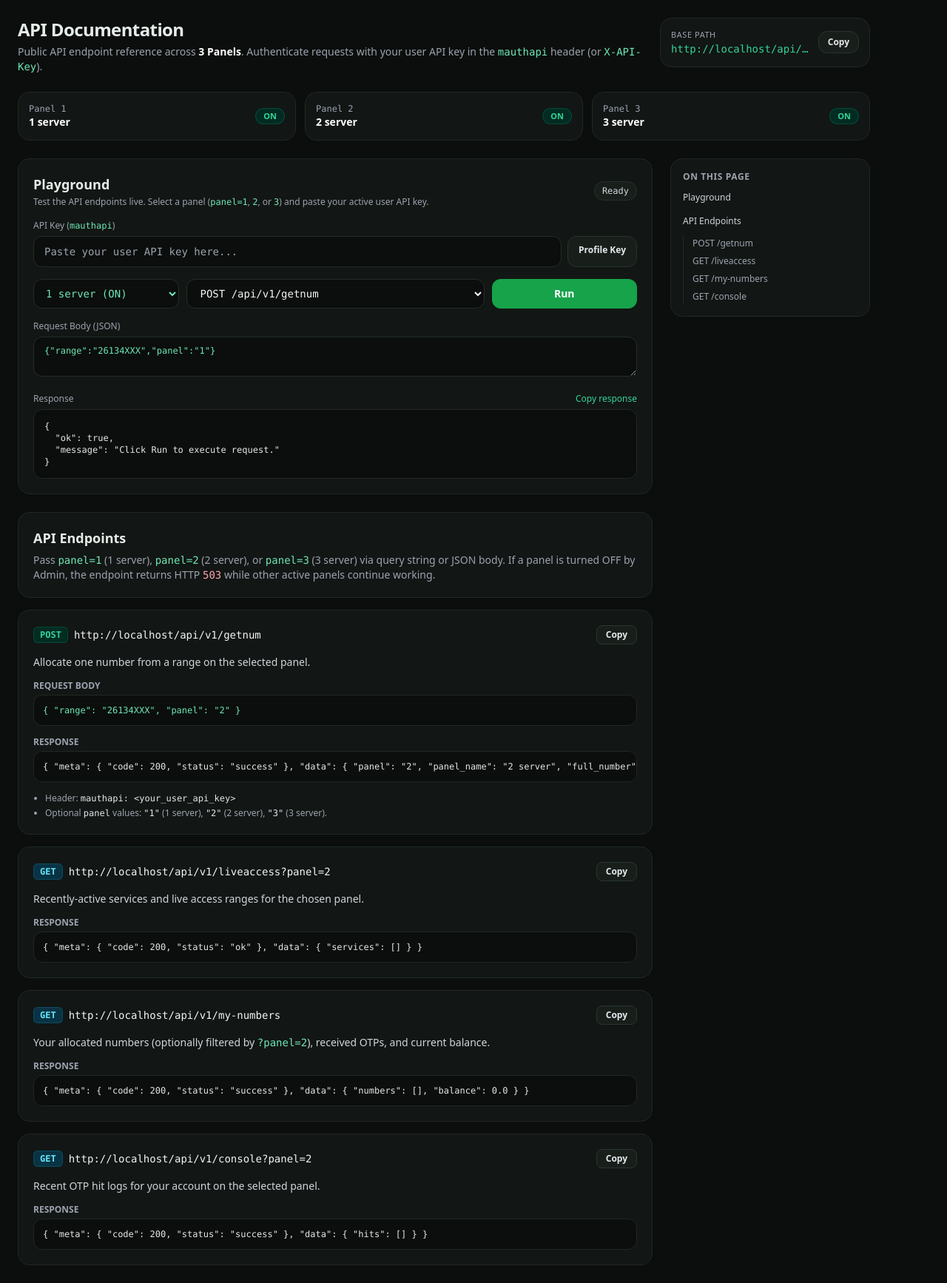
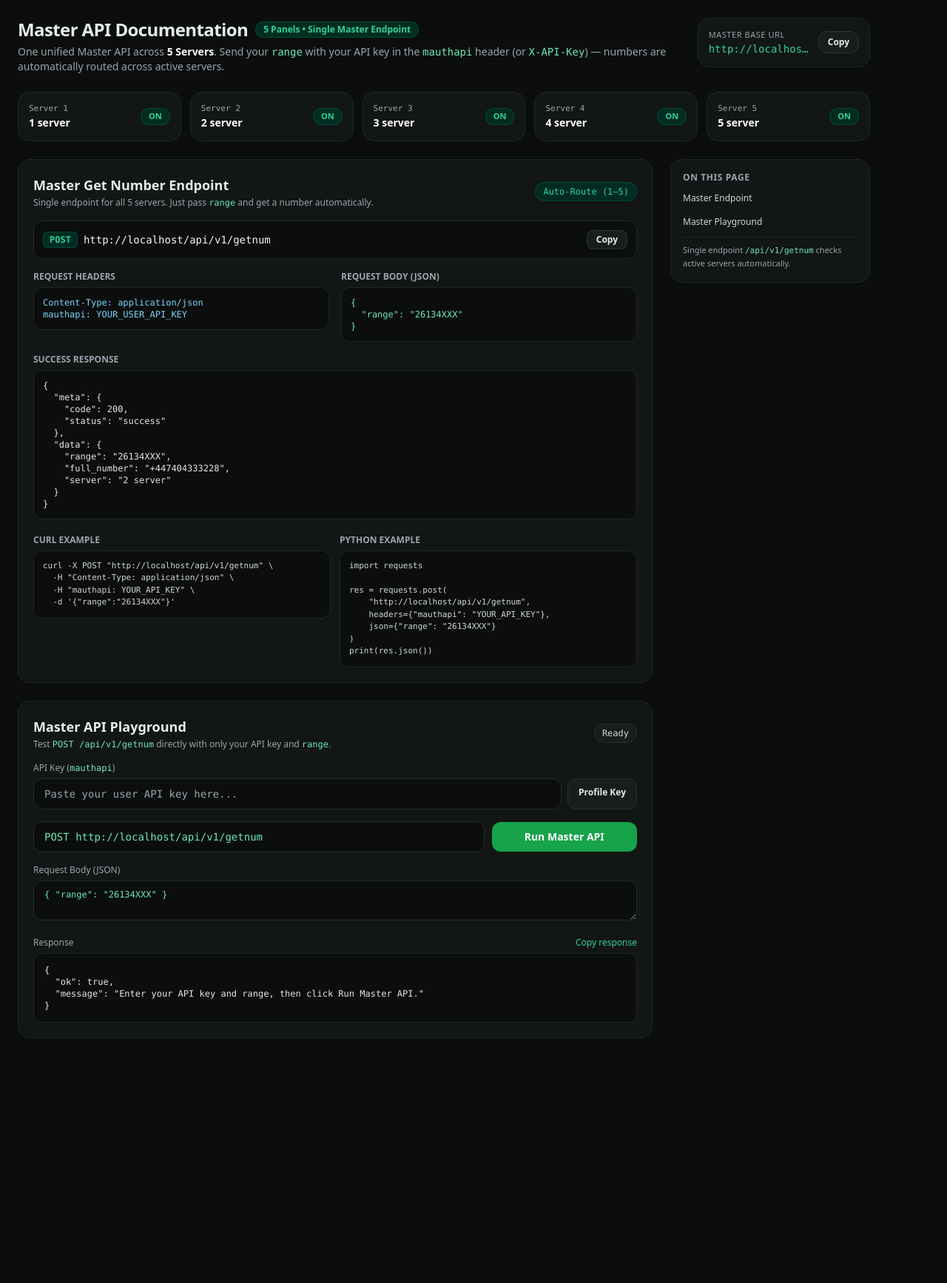
Before and after one commit to mrifathossen57-svg/Free-ai, a Flask app: page /api-docs in a window 1280 px wide. Shown: the whole page at 74% size. After the commit the page ends 1403 px from the top, so only its background shows below. Run offline with Flask 3, Linux system fonts and the light colour scheme; data comes from the database, SQL or seed files in the repository; some libraries are stand-ins or nearby versions.

Commit message:
Update api_docs.html

```diff
--- a/templates/api_docs.html
+++ b/templates/api_docs.html
@@ -4,61 +4,146 @@
 {% set site_base = base_path if base_path else (request.host_url.rstrip('/') ~ '/api/v1') %}
 {% set p_map = panels_status if panels_status is defined else {
   "1": {"key": "1", "name": "1 server", "active": voltx_panel_active if voltx_panel_active is defined else true},
-  "2": {"key": "2", "name": "2 server", "active": true},
-  "3": {"key": "3", "name": "3 server", "active": true}
+  "2": {"key": "2", "name": "2 server", "active": panel_2_active if panel_2_active is defined else true},
+  "3": {"key": "3", "name": "3 server", "active": panel_3_active if panel_3_active is defined else true},
+  "4": {"key": "4", "name": "4 server", "active": panel_4_active if panel_4_active is defined else true},
+  "5": {"key": "5", "name": "5 server", "active": panel_5_active if panel_5_active is defined else true}
 } %}
 
 <div class="max-w-6xl space-y-6">
-  <!-- Top Title & Base Path -->
+  <!-- Top Title & Master Base Path -->
   <div class="flex flex-col lg:flex-row lg:items-start lg:justify-between gap-4">
     <div>
-      <h1 class="text-2xl font-bold tracking-tight">API Documentation</h1>
+      <div class="flex items-center gap-2.5 flex-wrap">
+        <h1 class="text-2xl font-bold tracking-tight">Master API Documentation</h1>
+        <span class="px-2.5 py-0.5 rounded-full text-xs font-semibold bg-emerald-950 text-emerald-400 border border-emerald-700/40">
+          5 Panels • Single Master Endpoint
+        </span>
+      </div>
       <p class="text-sm text-gray-400 mt-1">
-        Public API endpoint reference across <span class="text-white font-semibold">3 Panels</span>. Authenticate requests with your user API key in the <code class="text-emerald-300">mauthapi</code> header (or <code class="text-emerald-300">X-API-Key</code>).
+        One unified Master API across <span class="text-white font-semibold">5 Servers</span>. Send your <code class="text-emerald-300">range</code> with your API key in the <code class="text-emerald-300">mauthapi</code> header (or <code class="text-emerald-300">X-API-Key</code>) — numbers are automatically routed across active servers.
       </p>
     </div>
 
     <div class="card rounded-2xl p-3.5 flex items-center gap-3 min-w-0">
       <div class="min-w-0">
-        <div class="text-[11px] uppercase tracking-wider text-gray-400">Base path</div>
+        <div class="text-[11px] uppercase tracking-wider text-gray-400">Master Base URL</div>
         <div id="basePathText" class="text-xs sm:text-sm font-mono text-emerald-400 truncate">{{ site_base }}</div>
       </div>
-      <button type="button" onclick="copyText('basePathText', 'Base path copied!')"
+      <button type="button" onclick="copyText('basePathText', 'Master base URL copied!')"
               class="shrink-0 px-3 py-1.5 rounded-xl bg-[#181f1b] hover:bg-[#222c26] border border-[#2a3630] text-xs font-semibold text-gray-200 transition">
         Copy
       </button>
     </div>
   </div>
 
-  <!-- Active Panels Status Strip -->
-  <div class="grid grid-cols-1 sm:grid-cols-3 gap-3">
-    {% for pk in ["1", "2", "3"] %}
+  <!-- 5 Panels Status Strip -->
+  <div class="grid grid-cols-2 sm:grid-cols-5 gap-3">
+    {% for pk in ["1", "2", "3", "4", "5"] %}
       {% set p_info = p_map.get(pk, {"key": pk, "name": pk ~ " server", "active": true}) %}
-      <div class="card rounded-2xl p-3.5 flex items-center justify-between">
-        <div>
-          <div class="text-xs text-gray-400 font-mono">Panel {{ pk }}</div>
-          <div class="text-sm font-bold text-white">{{ p_info.name }}</div>
+      <div class="card rounded-2xl p-3.5 flex items-center justify-between gap-2">
+        <div class="min-w-0">
+          <div class="text-[11px] text-gray-400 font-mono">Server {{ pk }}</div>
+          <div class="text-sm font-bold text-white truncate">{{ pk }} server</div>
         </div>
         {% if p_info.active %}
-          <span class="px-2.5 py-0.5 rounded-full text-[11px] font-semibold bg-emerald-950 text-emerald-400 border border-emerald-700/40">ON</span>
+          <span class="px-2.5 py-0.5 rounded-full text-[11px] font-semibold bg-emerald-950 text-emerald-400 border border-emerald-700/40 shrink-0">ON</span>
         {% else %}
-          <span class="px-2.5 py-0.5 rounded-full text-[11px] font-semibold bg-rose-950 text-rose-400 border border-rose-700/40">OFF</span>
+          <span class="px-2.5 py-0.5 rounded-full text-[11px] font-semibold bg-rose-950 text-rose-400 border border-rose-700/40 shrink-0">OFF</span>
         {% endif %}
       </div>
     {% endfor %}
   </div>
 
-  <!-- On this page + Main Docs Grid -->
+  <!-- Main Grid -->
   <div class="grid grid-cols-1 lg:grid-cols-12 gap-6">
-    <!-- Left / Main Column -->
     <div class="lg:col-span-9 space-y-6">
-      <!-- Playground -->
+
+      <!-- Single Master Endpoint Card -->
+      <section id="master-endpoint" class="card rounded-2xl p-5 space-y-4 scroll-mt-6">
+        <div class="flex items-center justify-between gap-2 flex-wrap">
+          <div>
+            <h2 class="text-lg font-bold">Master Get Number Endpoint</h2>
+            <p class="text-xs text-gray-400 mt-0.5">
+              Single endpoint for all 5 servers. Just pass <code class="text-emerald-300">range</code> and get a number automatically.
+            </p>
+          </div>
+          <span class="px-2.5 py-1 rounded-full text-xs font-mono bg-emerald-950 text-emerald-400 border border-emerald-700/40">
+            Auto-Route (1–5)
+          </span>
+        </div>
+
+        <div class="flex items-center justify-between gap-2 flex-wrap p-3 rounded-xl bg-[#0b0e0c] border border-[#222b26]">
+          <div class="flex items-center gap-2 min-w-0">
+            <span class="px-2 py-0.5 rounded-md bg-emerald-950 text-emerald-400 border border-emerald-700/40 font-mono text-xs font-bold">POST</span>
+            <span id="masterEndpointUrl" class="font-mono text-xs sm:text-sm text-gray-100 break-all">{{ site_base }}/getnum</span>
+          </div>
+          <button type="button" onclick="copyText('masterEndpointUrl', 'Master endpoint copied!')"
+                  class="px-3 py-1 rounded-lg bg-[#181f1b] hover:bg-[#222c26] border border-[#2a3630] text-xs font-semibold text-gray-200">
+            Copy
+          </button>
+        </div>
+
+        <div class="grid grid-cols-1 md:grid-cols-2 gap-4">
+          <div>
+            <div class="text-xs font-semibold text-gray-400 uppercase mb-1.5">Request Headers</div>
+            <pre class="p-3 rounded-xl bg-[#0b0e0c] border border-[#202824] font-mono text-xs text-sky-300 overflow-x-auto">Content-Type: application/json
+mauthapi: YOUR_USER_API_KEY</pre>
+          </div>
+
+          <div>
+            <div class="text-xs font-semibold text-gray-400 uppercase mb-1.5">Request Body (JSON)</div>
+            <pre class="p-3 rounded-xl bg-[#0b0e0c] border border-[#202824] font-mono text-xs text-emerald-300 overflow-x-auto">{
+  "range": "26134XXX"
+}</pre>
+          </div>
+        </div>
+
+        <div>
+          <div class="text-xs font-semibold text-gray-400 uppercase mb-1.5">Success Response</div>
+          <pre class="p-3 rounded-xl bg-[#0b0e0c] border border-[#202824] font-mono text-xs text-gray-200 overflow-x-auto">{
+  "meta": {
+    "code": 200,
+    "status": "success"
+  },
+  "data": {
+    "range": "26134XXX",
+    "full_number": "+447404333228",
+    "server": "2 server"
+  }
+}</pre>
+        </div>
+
+        <div class="grid grid-cols-1 md:grid-cols-2 gap-3 pt-1">
+          <div>
+            <div class="text-xs font-semibold text-gray-400 uppercase mb-1.5">cURL Example</div>
+            <pre class="p-3 rounded-xl bg-[#0b0e0c] border border-[#202824] font-mono text-[11px] text-gray-300 overflow-x-auto">curl -X POST "{{ site_base }}/getnum" \
+  -H "Content-Type: application/json" \
+  -H "mauthapi: YOUR_API_KEY" \
+  -d '{"range":"26134XXX"}'</pre>
+          </div>
+
+          <div>
+            <div class="text-xs font-semibold text-gray-400 uppercase mb-1.5">Python Example</div>
+            <pre class="p-3 rounded-xl bg-[#0b0e0c] border border-[#202824] font-mono text-[11px] text-gray-300 overflow-x-auto">import requests
+
+res = requests.post(
+    "{{ site_base }}/getnum",
+    headers={"mauthapi": "YOUR_API_KEY"},
+    json={"range": "26134XXX"}
+)
+print(res.json())</pre>
+          </div>
+        </div>
+      </section>
+
+      <!-- Live Playground -->
       <section id="playground" class="card rounded-2xl p-5 space-y-4 scroll-mt-6">
         <div class="flex flex-col sm:flex-row sm:items-center sm:justify-between gap-2">
           <div>
-            <h2 class="text-lg font-bold">Playground</h2>
+            <h2 class="text-lg font-bold">Master API Playground</h2>
             <p class="text-xs text-gray-400 mt-0.5">
-              Test the API endpoints live. Select a panel (<code class="text-emerald-300">panel=1</code>, <code class="text-emerald-300">2</code>, or <code class="text-emerald-300">3</code>) and paste your active user API key.
+              Test <code class="text-emerald-300">POST /api/v1/getnum</code> directly with only your API key and <code class="text-emerald-300">range</code>.
             </p>
           </div>
           <span id="pgStatusBadge" class="self-start sm:self-auto px-2.5 py-1 rounded-full text-xs font-mono bg-[#181f1b] text-gray-300 border border-[#27312c]">
@@ -79,32 +164,19 @@
         </div>
 
         <div class="grid grid-cols-1 sm:grid-cols-12 gap-2.5 items-center">
-          <select id="pgPanel" onchange="onEndpointChange()"
-                  class="sm:col-span-3 px-3 py-2.5 rounded-xl bg-[#0b0e0c] border border-[#242e29] font-mono text-xs sm:text-sm text-emerald-300 focus:outline-none focus:border-emerald-500">
-            {% for pk in ["1", "2", "3"] %}
-              {% set p_info = p_map.get(pk, {"key": pk, "name": pk ~ " server", "active": true}) %}
-              <option value="{{ pk }}">{{ p_info.name }} ({{ 'ON' if p_info.active else 'OFF' }})</option>
-            {% endfor %}
-          </select>
-
-          <select id="pgEndpoint" onchange="onEndpointChange()"
-                  class="sm:col-span-6 px-3.5 py-2.5 rounded-xl bg-[#0b0e0c] border border-[#242e29] font-mono text-xs sm:text-sm text-gray-100 focus:outline-none focus:border-emerald-500">
-            <option value="POST_GETNUM">POST /api/v1/getnum</option>
-            <option value="GET_LIVEACCESS">GET /api/v1/liveaccess</option>
-            <option value="GET_MY_NUMBERS">GET /api/v1/my-numbers</option>
-            <option value="GET_CONSOLE">GET /api/v1/console</option>
-          </select>
-
-          <button type="button" onclick="runPlayground()" id="pgRunBtn"
+          <div class="sm:col-span-9 px-3.5 py-2.5 rounded-xl bg-[#0b0e0c] border border-[#242e29] font-mono text-xs sm:text-sm text-emerald-300 truncate">
+            POST {{ site_base }}/getnum
+          </div>
+          <button type="button" onclick="runMasterPlayground()" id="pgRunBtn"
                   class="sm:col-span-3 px-4 py-2.5 rounded-xl accent-btn text-white font-semibold text-sm transition">
-            Run
+            Run Master API
           </button>
         </div>
 
-        <div id="pgBodyWrap">
+        <div>
           <label class="block text-xs text-gray-400 mb-1.5">Request Body (JSON)</label>
           <textarea id="pgRequestBody" rows="2"
-                    class="w-full px-3.5 py-2.5 rounded-xl bg-[#0b0e0c] border border-[#242e29] font-mono text-xs text-emerald-300 focus:outline-none focus:border-emerald-500">{ "range": "26134XXX", "panel": "1" }</textarea>
+                    class="w-full px-3.5 py-2.5 rounded-xl bg-[#0b0e0c] border border-[#242e29] font-mono text-xs text-emerald-300 focus:outline-none focus:border-emerald-500">{ "range": "26134XXX" }</textarea>
         </div>
 
         <div>
@@ -115,123 +187,20 @@
           </div>
           <pre id="pgResponseBox" class="p-3.5 rounded-xl bg-[#0b0e0c] border border-[#202824] font-mono text-xs text-gray-200 overflow-x-auto max-h-72">{
   "ok": true,
-  "message": "Click Run to execute request."
+  "message": "Enter your API key and range, then click Run Master API."
 }</pre>
-        </div>
-      </section>
-
-      <!-- Public API Endpoints -->
-      <section id="public-api" class="space-y-4 scroll-mt-6">
-        <div class="card rounded-2xl p-5">
-          <h2 class="text-lg font-bold">API Endpoints</h2>
-          <p class="text-xs sm:text-sm text-gray-400 mt-1.5 leading-relaxed">
-            Pass <code class="text-emerald-300">panel=1</code> (1 server), <code class="text-emerald-300">panel=2</code> (2 server), or <code class="text-emerald-300">panel=3</code> (3 server) via query string or JSON body. If a panel is turned OFF by Admin, the endpoint returns HTTP <code class="text-rose-300">503</code> while other active panels continue working.
-          </p>
-        </div>
-
-        <!-- 1. POST /api/v1/getnum -->
-        <div id="ep-getnum" class="card rounded-2xl p-5 space-y-3.5 scroll-mt-6">
-          <div class="flex items-center justify-between gap-2 flex-wrap">
-            <div class="flex items-center gap-2 min-w-0">
-              <span class="px-2 py-0.5 rounded-md bg-emerald-950 text-emerald-400 border border-emerald-700/40 font-mono text-xs font-bold">POST</span>
-              <span id="url-getnum" class="font-mono text-xs sm:text-sm text-gray-100 break-all">{{ site_base }}/getnum</span>
-            </div>
-            <button type="button" onclick="copyText('url-getnum', 'Endpoint URL copied!')"
-                    class="px-3 py-1 rounded-lg bg-[#181f1b] hover:bg-[#222c26] border border-[#2a3630] text-xs font-semibold text-gray-200">
-              Copy
-            </button>
-          </div>
-          <p class="text-sm text-gray-300">Allocate one number from a range on the selected panel.</p>
-
-          <div>
-            <div class="text-xs font-semibold text-gray-400 uppercase mb-1">Request body</div>
-            <pre class="p-3 rounded-xl bg-[#0b0e0c] border border-[#202824] font-mono text-xs text-emerald-300 overflow-x-auto">{ "range": "26134XXX", "panel": "2" }</pre>
-          </div>
-
-          <div>
-            <div class="text-xs font-semibold text-gray-400 uppercase mb-1">Response</div>
-            <pre class="p-3 rounded-xl bg-[#0b0e0c] border border-[#202824] font-mono text-xs text-gray-200 overflow-x-auto">{ "meta": { "code": 200, "status": "success" }, "data": { "panel": "2", "panel_name": "2 server", "full_number": "+447404333228" } }</pre>
-          </div>
-
-          <ul class="text-xs text-gray-400 space-y-1 list-disc pl-4">
-            <li>Header: <code class="text-gray-200">mauthapi: &lt;your_user_api_key&gt;</code></li>
-            <li>Optional <code class="text-gray-200">panel</code> values: <code class="text-gray-200">"1"</code> (1 server), <code class="text-gray-200">"2"</code> (2 server), <code class="text-gray-200">"3"</code> (3 server).</li>
-          </ul>
-        </div>
-
-        <!-- 2. GET /api/v1/liveaccess -->
-        <div id="ep-liveaccess" class="card rounded-2xl p-5 space-y-3.5 scroll-mt-6">
-          <div class="flex items-center justify-between gap-2 flex-wrap">
-            <div class="flex items-center gap-2 min-w-0">
-              <span class="px-2 py-0.5 rounded-md bg-cyan-950 text-cyan-300 border border-cyan-700/40 font-mono text-xs font-bold">GET</span>
-              <span id="url-liveaccess" class="font-mono text-xs sm:text-sm text-gray-100 break-all">{{ site_base }}/liveaccess?panel=2</span>
-            </div>
-            <button type="button" onclick="copyText('url-liveaccess', 'Endpoint URL copied!')"
-                    class="px-3 py-1 rounded-lg bg-[#181f1b] hover:bg-[#222c26] border border-[#2a3630] text-xs font-semibold text-gray-200">
-              Copy
-            </button>
-          </div>
-          <p class="text-sm text-gray-300">Recently-active services and live access ranges for the chosen panel.</p>
-
-          <div>
-            <div class="text-xs font-semibold text-gray-400 uppercase mb-1">Response</div>
-            <pre class="p-3 rounded-xl bg-[#0b0e0c] border border-[#202824] font-mono text-xs text-gray-200 overflow-x-auto">{ "meta": { "code": 200, "status": "ok" }, "data": { "services": [] } }</pre>
-          </div>
-        </div>
-
-        <!-- 3. GET /api/v1/my-numbers -->
-        <div id="ep-my-numbers" class="card rounded-2xl p-5 space-y-3.5 scroll-mt-6">
-          <div class="flex items-center justify-between gap-2 flex-wrap">
-            <div class="flex items-center gap-2 min-w-0">
-              <span class="px-2 py-0.5 rounded-md bg-cyan-950 text-cyan-300 border border-cyan-700/40 font-mono text-xs font-bold">GET</span>
-              <span id="url-my-numbers" class="font-mono text-xs sm:text-sm text-gray-100 break-all">{{ site_base }}/my-numbers</span>
-            </div>
-            <button type="button" onclick="copyText('url-my-numbers', 'Endpoint URL copied!')"
-                    class="px-3 py-1 rounded-lg bg-[#181f1b] hover:bg-[#222c26] border border-[#2a3630] text-xs font-semibold text-gray-200">
-              Copy
-            </button>
-          </div>
-          <p class="text-sm text-gray-300">Your allocated numbers (optionally filtered by <code class="text-emerald-300">?panel=2</code>), received OTPs, and current balance.</p>
-
-          <div>
-            <div class="text-xs font-semibold text-gray-400 uppercase mb-1">Response</div>
-            <pre class="p-3 rounded-xl bg-[#0b0e0c] border border-[#202824] font-mono text-xs text-gray-200 overflow-x-auto">{ "meta": { "code": 200, "status": "success" }, "data": { "numbers": [], "balance": 0.0 } }</pre>
-          </div>
-        </div>
-
-        <!-- 4. GET /api/v1/console -->
-        <div id="ep-console" class="card rounded-2xl p-5 space-y-3.5 scroll-mt-6">
-          <div class="flex items-center justify-between gap-2 flex-wrap">
-            <div class="flex items-center gap-2 min-w-0">
-              <span class="px-2 py-0.5 rounded-md bg-cyan-950 text-cyan-300 border border-cyan-700/40 font-mono text-xs font-bold">GET</span>
-              <span id="url-console" class="font-mono text-xs sm:text-sm text-gray-100 break-all">{{ site_base }}/console?panel=2</span>
-            </div>
-            <button type="button" onclick="copyText('url-console', 'Endpoint URL copied!')"
-                    class="px-3 py-1 rounded-lg bg-[#181f1b] hover:bg-[#222c26] border border-[#2a3630] text-xs font-semibold text-gray-200">
-              Copy
-            </button>
-          </div>
-          <p class="text-sm text-gray-300">Recent OTP hit logs for your account on the selected panel.</p>
-
-          <div>
-            <div class="text-xs font-semibold text-gray-400 uppercase mb-1">Response</div>
-            <pre class="p-3 rounded-xl bg-[#0b0e0c] border border-[#202824] font-mono text-xs text-gray-200 overflow-x-auto">{ "meta": { "code": 200, "status": "success" }, "data": { "hits": [] } }</pre>
-          </div>
         </div>
       </section>
     </div>
 
-    <!-- Right TOC: On this page -->
+    <!-- Right TOC -->
     <aside class="lg:col-span-3">
       <div class="card rounded-2xl p-4 lg:sticky lg:top-6 space-y-2">
         <div class="text-xs font-semibold uppercase tracking-wider text-gray-400 mb-2">On this page</div>
-        <a href="#playground" class="block text-xs py-1 text-gray-300 hover:text-emerald-400">Playground</a>
-        <a href="#public-api" class="block text-xs py-1 text-gray-300 hover:text-emerald-400">API Endpoints</a>
-        <div class="pl-3 space-y-1 border-l border-[#222b26] mt-1">
-          <a href="#ep-getnum" class="block text-xs py-0.5 text-gray-400 hover:text-emerald-400">POST /getnum</a>
-          <a href="#ep-liveaccess" class="block text-xs py-0.5 text-gray-400 hover:text-emerald-400">GET /liveaccess</a>
-          <a href="#ep-my-numbers" class="block text-xs py-0.5 text-gray-400 hover:text-emerald-400">GET /my-numbers</a>
-          <a href="#ep-console" class="block text-xs py-0.5 text-gray-400 hover:text-emerald-400">GET /console</a>
+        <a href="#master-endpoint" class="block text-xs py-1 text-gray-300 hover:text-emerald-400">Master Endpoint</a>
+        <a href="#playground" class="block text-xs py-1 text-gray-300 hover:text-emerald-400">Master Playground</a>
+        <div class="pt-2 border-t border-[#222b26] text-[11px] text-gray-400 leading-relaxed">
+          Single endpoint <code class="text-emerald-300">/api/v1/getnum</code> checks active servers automatically.
         </div>
       </div>
     </aside>
@@ -257,28 +226,9 @@
     navigator.clipboard?.writeText(text).then(() => showToast(toastMsg)).catch(() => showToast("Copy failed"));
   }
 
-  function onEndpointChange() {
-    const ep = document.getElementById("pgEndpoint").value;
-    const panelKey = document.getElementById("pgPanel").value;
-    const bodyWrap = document.getElementById("pgBodyWrap");
-    const bodyArea = document.getElementById("pgRequestBody");
-
-    if (ep === "POST_GETNUM") {
-      bodyWrap.classList.remove("hidden");
-      try {
-        const cur = JSON.parse(bodyArea.value || "{}");
-        cur.panel = panelKey;
-        bodyArea.value = JSON.stringify(cur);
-      } catch (_) {}
-    } else {
-      bodyWrap.classList.add("hidden");
-    }
-  }
-
-  async function runPlayground() {
-    const ep = document.getElementById("pgEndpoint").value;
-    const panelKey = document.getElementById("pgPanel").value;
+  async function runMasterPlayground() {
     const apiKey = document.getElementById("pgApiKey").value.trim();
+    const bodyText = document.getElementById("pgRequestBody").value.trim();
     const badge = document.getElementById("pgStatusBadge");
     const box = document.getElementById("pgResponseBox");
     const btn = document.getElementById("pgRunBtn");
@@ -287,28 +237,14 @@
     badge.textContent = "Running...";
 
     try {
-      let url = "";
-      let options = {
-        method: "GET",
+      const res = await fetch("/api/v1/getnum", {
+        method: "POST",
         headers: {
           "Content-Type": "application/json",
           "mauthapi": apiKey
-        }
-      };
-
-      if (ep === "POST_GETNUM") {
-        url = `/api/v1/getnum?panel=${encodeURIComponent(panelKey)}`;
-        options.method = "POST";
-        options.body = document.getElementById("pgRequestBody").value;
-      } else if (ep === "GET_LIVEACCESS") {
-        url = `/api/v1/liveaccess?panel=${encodeURIComponent(panelKey)}`;
-      } else if (ep === "GET_MY_NUMBERS") {
-        url = `/api/v1/my-numbers?panel=${encodeURIComponent(panelKey)}`;
-      } else if (ep === "GET_CONSOLE") {
-        url = `/api/v1/console?panel=${encodeURIComponent(panelKey)}`;
-      }
-
-      const res = await fetch(url, options);
+        },
+        body: bodyText
+      });
       const data = await res.json();
       badge.textContent = `HTTP ${res.status}`;
       box.textContent = JSON.stringify(data, null, 2);
@@ -322,7 +258,5 @@
       btn.disabled = false;
     }
   }
-
-  onEndpointChange();
 </script>
 {% endblock %}
```
